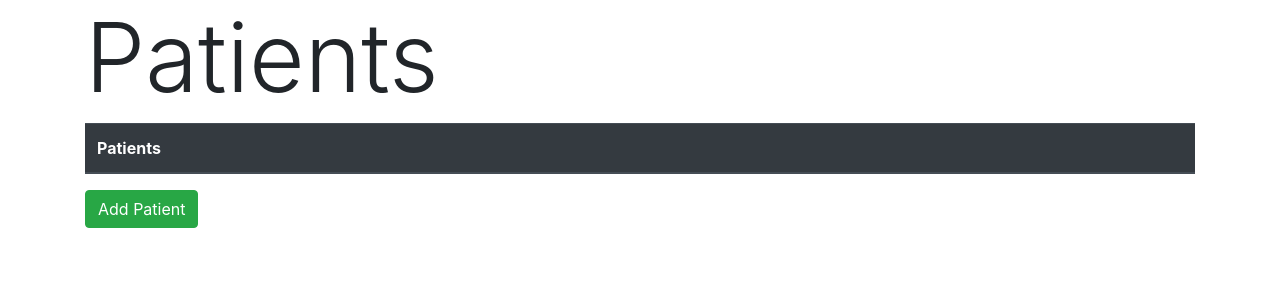
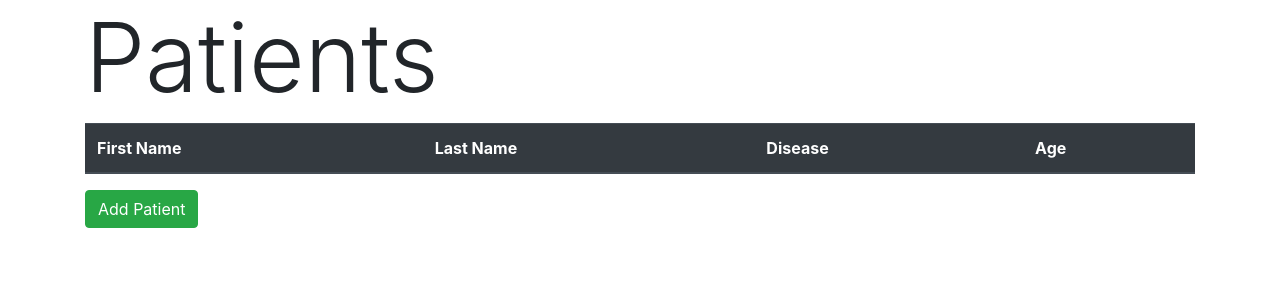
Before and after one commit to MikeyAylmer/health_recipe_app, a Flask app: page /patients in a window 1280 px wide. Shown: the top 300 px of the page. Run offline with Flask 3, Linux system fonts and the light colour scheme; lists and menus that the app fills with data are empty; parts of the project's set-up code (start-up, migrations or seed data) failed here and were passed over; some libraries are stand-ins or nearby versions.

Commit message:
styles healthcare app

```diff
--- a/app.py
+++ b/app.py
@@ -2,7 +2,7 @@ from flask import Flask, request, render_template, redirect, flash, session
 from flask_debugtoolbar import DebugToolbarExtension
 from models import db, connect_db, Recipe, Patient
 from sqlalchemy.sql import text
-from forms import AddRecipeForm, NewPatientForm
+from forms import AddRecipeForm, PatientForm
 
 app = Flask(__name__)
 app.app_context().push()
@@ -43,14 +43,15 @@ def show_list_of_patients():
 @app.route('/patients/new', methods=["GET", "POST"])
 def add_new_patients():
     """page to add patients"""
-    form = NewPatientForm()
+    form = PatientForm()
     if form.validate_on_submit():
 
         first_name = form.first_name.data
         last_name = form.last_name.data
         disease = form.disease.data
+        age = form.age.data
 
-        patient = Patient(first_name=first_name, last_name=last_name, disease=disease)
+        patient = Patient(first_name=first_name, last_name=last_name, disease=disease, age=age)
 
         db.session.add(patient)
         db.session.commit()
@@ -58,3 +59,21 @@ def add_new_patients():
         return redirect('/patients')
     else:
         return render_template('add_patient_form.html', form=form)
+
+@app.route('/patients/<int:id>/edit', methods=['GET', 'POST'])
+def edit_patient(id):
+    """Form to edit patient"""
+    user = Patient.query.get_or_404(id)
+    form = PatientForm(obj=user)
+    pats = db.session.query(Patient.first_name, Patient.disease, Patient.age)
+    form.first_name.choices = pats
+
+    if form.validate_on_submit():
+        user.first_name = form.first_name.data
+        user.last_name = form.last_name.data
+        user.age = form.age.data
+
+        db.session.commit()
+        return redirect('/patients')
+    else:
+        return render_template('edit_patient_form.html', form=form)
--- a/models.py
+++ b/models.py
@@ -17,13 +17,14 @@ class Patient(db.Model):
     first_name = db.Column(db.String, nullable=False)
     last_name = db.Column(db.String, nullable=False)
     disease = db.Column(db.String, nullable=False)
+    age = db.Column(db.Integer, nullable=False)
 
     recipe = db.relationship('Recipe')
 
 
 
     def __repr__(self):
-        return f"<Recipe {self.id} {self.first_name} {self.last_name} >"
+        return f"<Recipe {self.id} {self.first_name} {self.last_name} {self.age} >"
 
 class Recipe(db.Model):
     """Healthy Recipe Model"""
--- a/seed.py
+++ b/seed.py
@@ -8,7 +8,7 @@ db.create_all()
 r1 = Recipe(recipe_name='Greek Shrimp & Orzo',
             ingredients='2lb shrimp, 1/2 cup lemon juice, 3/4lb orzo pasta uncooked, 1/2 cup scallions sliced, 3/4 cup parsley, 3/4 cup fresh dill, 1 cup feta cheese')
 
-p1 = Patient(first_name='Michael', last_name='Aylmer', disease='GERD')
+p1 = Patient(first_name='Michael', last_name='Aylmer', disease='GERD', age='29')
 
 db.session.add(r1)
 
--- a/templates/patients.html
+++ b/templates/patients.html
@@ -15,14 +15,20 @@
         <h1 class="display-1">Patients</h1>
         <table class="table table-striped">
             <thead class="thead-dark">
-                <th>Patients</th>
+                <th>First Name</th>
+                <th>Last Name</th>
+                <th>Disease</th>
+                <th>Age</th>
+
             </thead>
             <tbody>
                 {% for pat in pats %}
                 <tr>
-                    <td>{{pat.first_name}}</td>
+                    <td>{{pat.first_name}} <a class="btn btn-small btn-info" href="/patients/{{pat.id}}/edit">Edit</a>
+                    </td>
                     <td>{{pat.last_name}}</td>
                     <td>{{pat.disease}}</td>
+                    <td>{{pat.age}}</td>
                 </tr>
                 {% endfor %}
             </tbody>
```
Also changed, not shown: forms.py (+8 -3 lines), templates/add_patient_form.html (+15 -4 lines), templates/edit_patient_form.html (added, +29 -0 lines).
